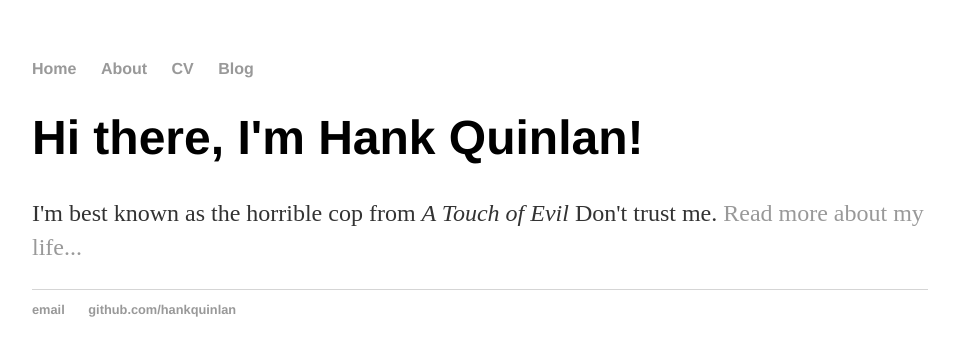
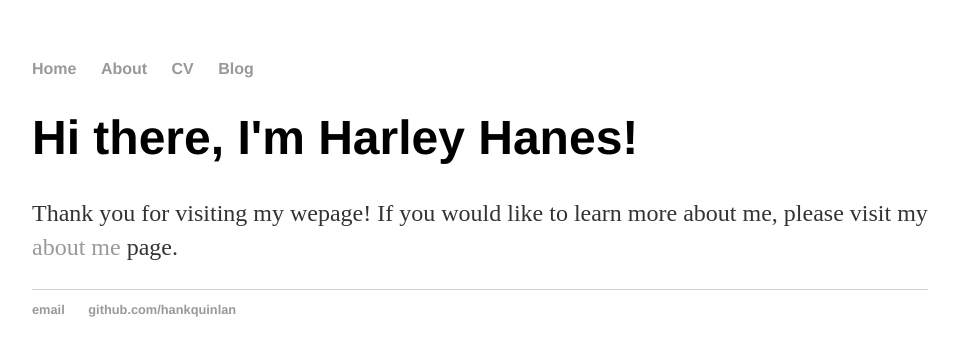
Before and after one commit to HarleyHanes/HarleyHanes.github.io, a Jekyll site: the page built from index.html, in a window 1280 px wide. Shown: the top 356 px of the page, without its empty margins (160-1119 px from the left). Built offline with Jekyll 4.4.1, drawn with Linux system fonts in a browser that asks for light colours.

Commit message:
Edited body to be confirm Jackyl works

```diff
--- a/index.html
+++ b/index.html
@@ -3,6 +3,6 @@ layout: default
 title: Hank Quinlan, Horrible Cop
 ---
 <div class="blurb">
-	<h1>Hi there, I'm Hank Quinlan!</h1>
-	<p>I'm best known as the horrible cop from <em>A Touch of Evil</em> Don't trust me. <a href="/about">Read more about my life...</a></p>
+	<h1>Hi there, I'm Harley Hanes!</h1>
+	<p>Thank you for visiting my wepage! If you would like to learn more about me, please visit my <a href="/about">about me</a> page. </p>
 </div><!-- /.blurb -->
```
